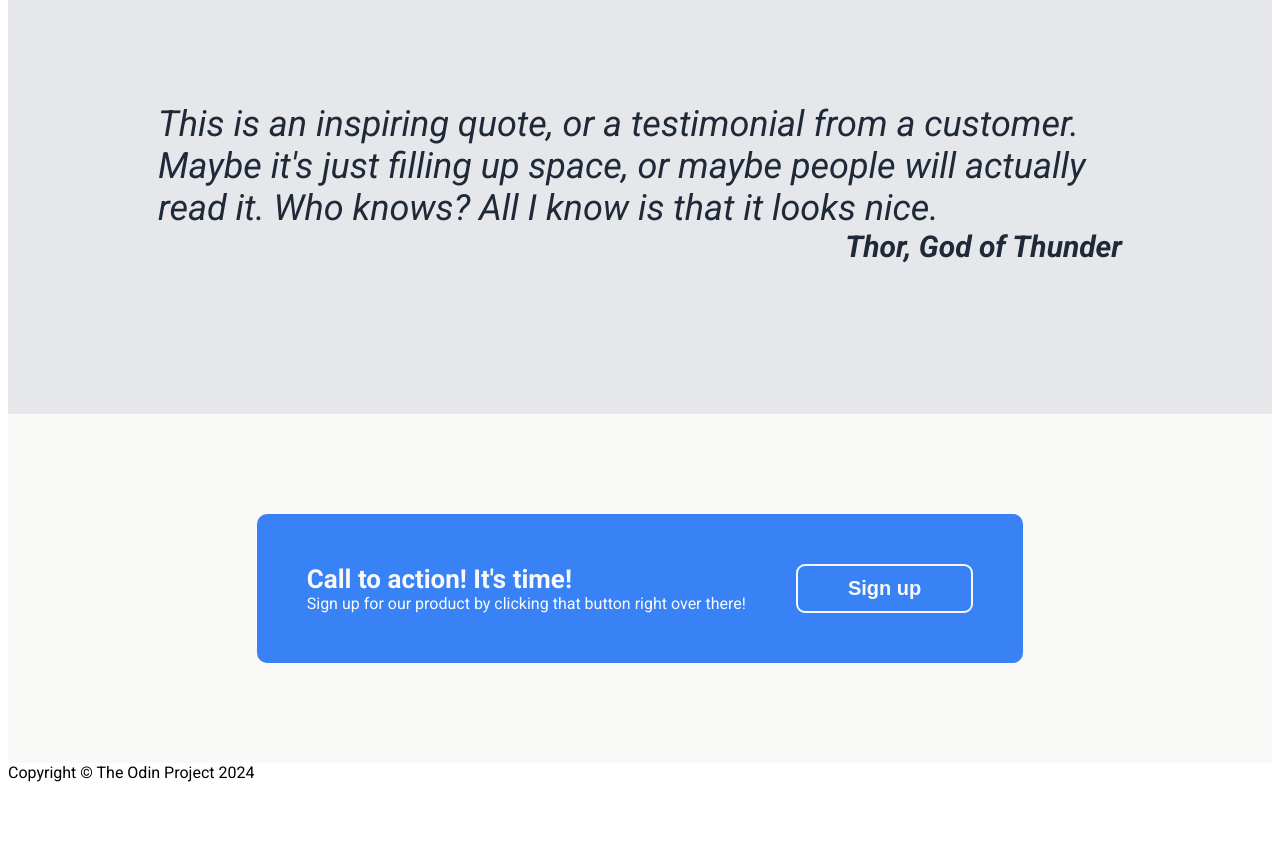
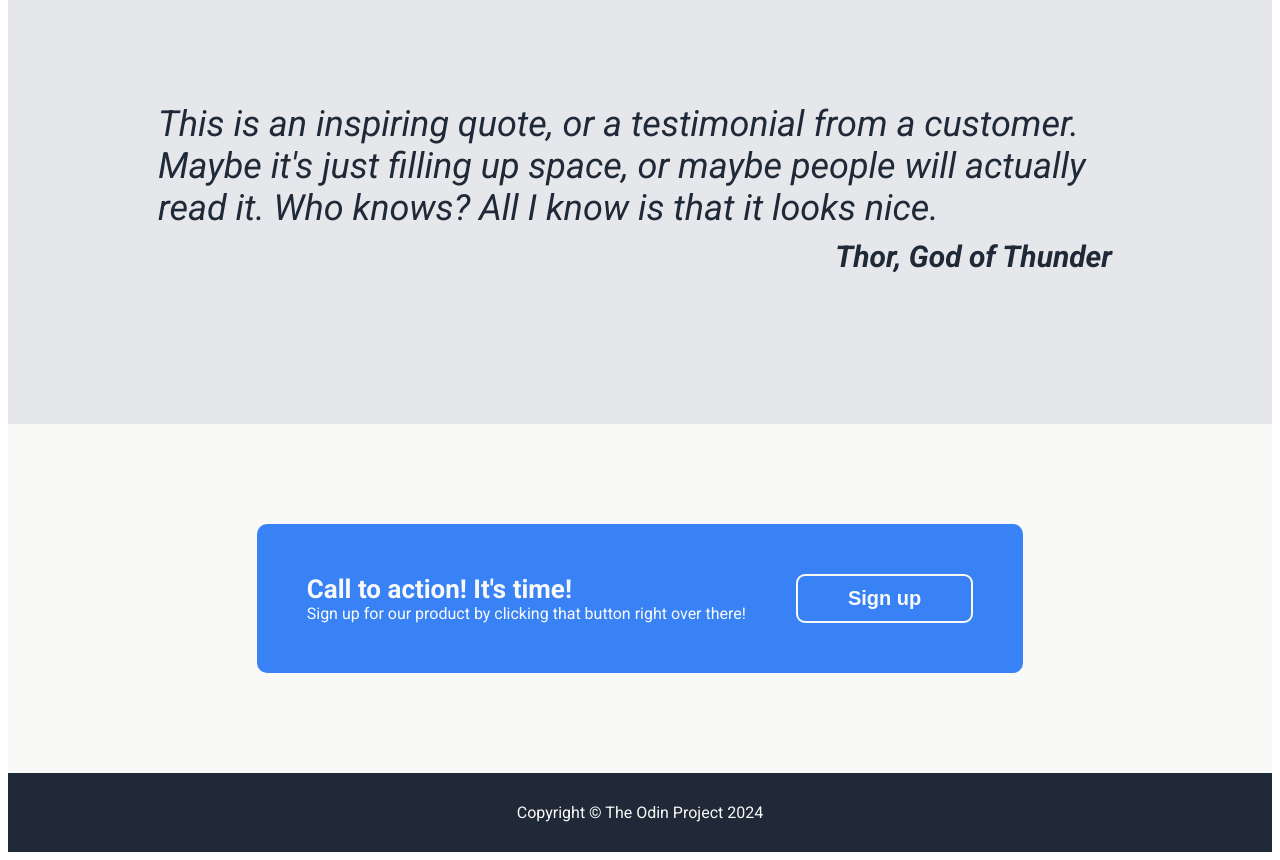
Before and after one commit to jack2yin/Project-Landing-Page, a plain HTML site: page index.html in a window 1280 px wide. Shown: the part 951-1811 px from the top of the page. Before the commit the page ends 1741 px from the top, so only its background shows below. Drawn offline with Linux system fonts and the light colour scheme.

Commit message:
Footer section completed

```diff
--- a/style.css
+++ b/style.css
@@ -159,6 +159,7 @@ img {
     font-weight: bold;
     font-size: 30px;
     text-align: right;
+    padding: 10px 10px 0 0;
 }
 /* TESTIMONY SECTION COMPLETED */
 
@@ -200,6 +201,13 @@ img {
     border-style: solid;
     font-weight: bold;
     border-width: 2px;
-
     text-align: center;
 }
+
+footer {
+    display: flex;
+    background-color: #1F2937;
+    justify-content: center;
+    padding: 30px;
+    color: #F9FAF8;
+}
```
